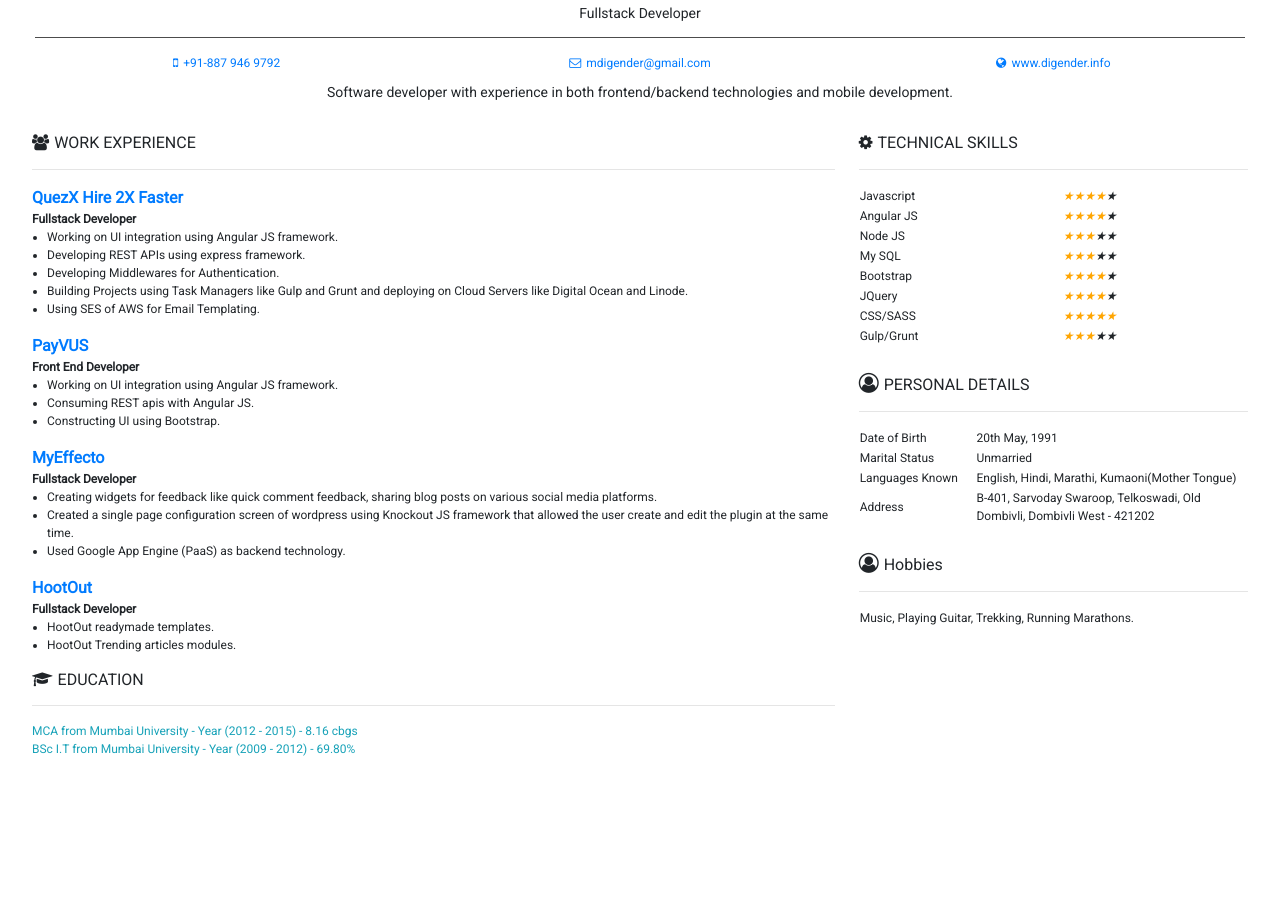
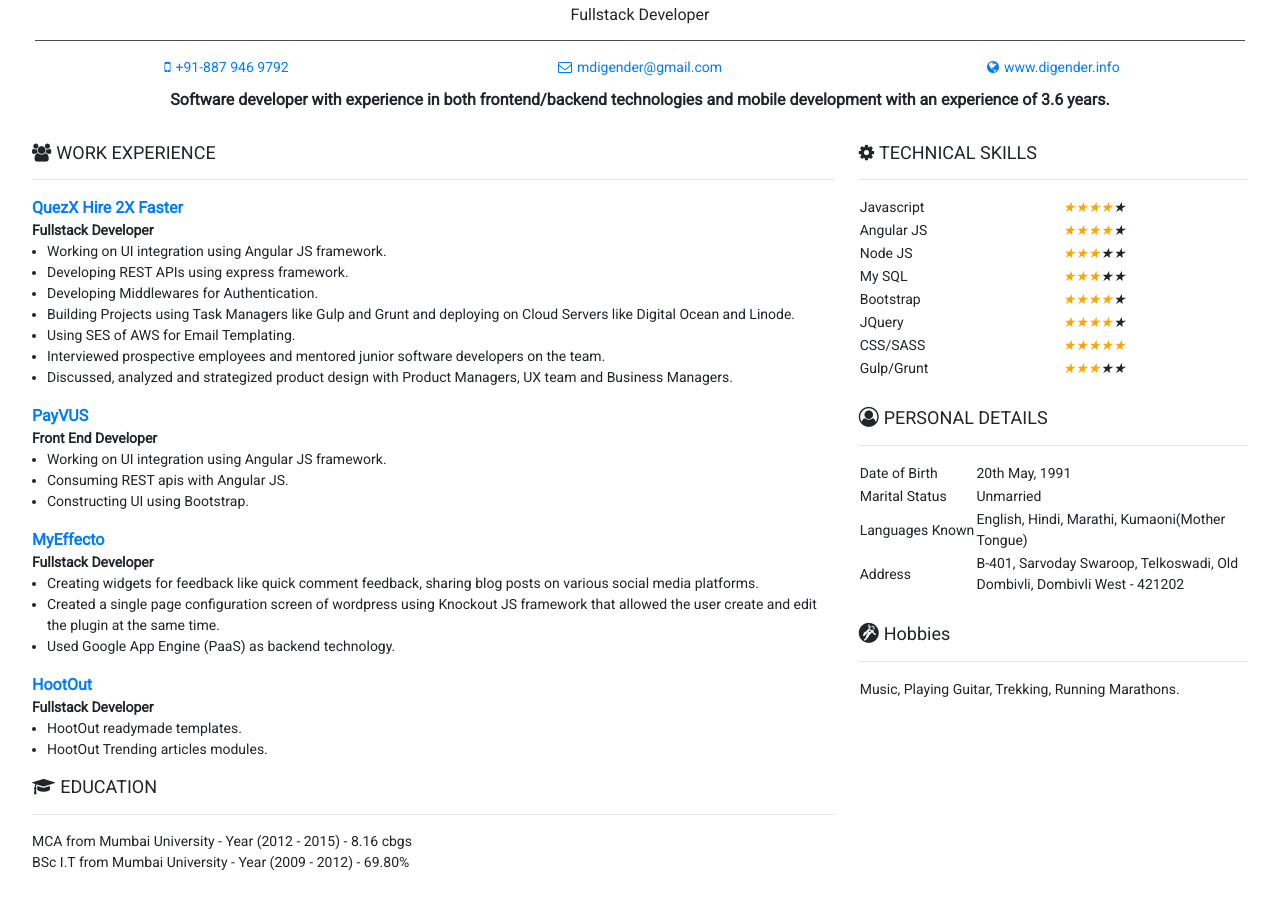
Before and after one commit to Digender/bootstrap-4, a website: page cv/index.html in a window 1280 px wide. Shown: the part 192-1090 px from the top of the page. Before the commit the page ends 975 px from the top, so only its background shows below. Drawn offline with Linux system fonts and the light colour scheme.

Commit message:
font-size fixes

```diff
--- a/cv/index.html
+++ b/cv/index.html
@@ -21,21 +21,21 @@
                 <img style='margin:auto auto; height: 150px' class="img-fluid rounded-circle" src='assets/img/pic.png'></img>
             </div>
             <h3 class='text-info text-center'> Digender Mahara</h3>
-            <h6 class='text-center text-md'>Fullstack Developer</h6>
+            <h6 class='text-center text-lg'>Fullstack Developer</h6>
             <hr/ style='background: #555;'>
-            <div class='row text-primary text-center text-sm'>
+            <div class='row text-primary text-center text-md'>
                 <div class='col-sm-4'><i class='fa fa-mobile'></i><a href="tel:+918879469792" class='m-l-xs'>+91-887&nbsp;946&nbsp;9792</a></div>
                 <div class='col-sm-4'><i class='fa fa-envelope-o'></i><a href="mailto:mdigender@gmail.com" class='m-l-xs'>mdigender@gmail.com</a></div>
                 <div class='col-sm-4'><i class='fa fa-globe'></i><a target='_blank' href="http://www.digender.info" class='m-l-xs'>www.digender.info</a></div>
             </div>
-            <div class='text-center text-md' style="padding: 10px 5px;">Software developer with experience in both frontend/backend technologies and mobile development.</div>
+            <div class='text-center text-lg' style="padding: 10px 5px;"><b>Software developer with experience in both frontend/backend technologies and mobile development with an experience of 3.6 years.</b></div>
             <!-- Main CV starts here -->
             <div class='row'>
                 <div class='col-sm-8' style='padding: 20px 12px;'>
-                    <h5 class='text-lg'><i class='fa fa-users'></i><span class='m-l-xs'>WORK EXPERIENCE</span></h5>
+                    <h5 class='text-xlg'><i class='fa fa-users'></i><span class='m-l-xs'>WORK EXPERIENCE</span></h5>
                     <hr/>
                     <b class='text-primary'>QuezX Hire 2X Faster</b>
-                    <div class='text-sm'>
+                    <div class='text-md'>
                         <b>Fullstack Developer</b>
                         <ul>
                             <li>Working on UI integration using Angular JS framework.</li>
@@ -43,10 +43,12 @@
                             <li>Developing Middlewares for Authentication.</li>
                             <li>Building Projects using Task Managers like Gulp and Grunt and deploying on Cloud Servers like Digital Ocean and Linode.</li>
                             <li>Using SES of AWS for Email Templating.</li>
+                            <li>Interviewed prospective employees and mentored junior software developers on the team.</li>
+                            <li>Discussed, analyzed and strategized product design with Product Managers, UX team and Business Managers.</li>
                         </ul>
                     </div>
                     <b class='text-primary'>PayVUS</b>
-                    <div class='text-sm'>
+                    <div class='text-md'>
                         <b>Front End Developer</b>
                         <ul>
                             <li>Working on UI integration using Angular JS framework.</li>
@@ -55,7 +57,7 @@
                         </ul>
                     </div>
                     <b class='text-primary'>MyEffecto</b>
-                    <div class='text-sm'>
+                    <div class='text-md'>
                         <b>Fullstack Developer</b>
                         <ul>
                             <li>Creating widgets for feedback like quick comment feedback, sharing blog posts on various social media platforms.</li>
@@ -64,22 +66,22 @@
                         </ul>
                     </div>
                      <b class='text-primary'>HootOut</b>
-                    <div class='text-sm'>
+                    <div class='text-md'>
                         <b>Fullstack Developer</b>
                         <ul>
                             <li>HootOut readymade templates.</li>
                             <li>HootOut Trending articles modules.</li>
                         </ul>
                     </div>
-                    <h5 class='text-lg'><i class='fa fa-mortar-board'></i><span class='m-l-xs'>EDUCATION</span></h5>
+                    <h5 class='text-xlg'><i class='fa fa-mortar-board'></i><span class='m-l-xs'>EDUCATION</span></h5>
                     <hr/>
-                    <div class='text-info text-sm'>MCA from Mumbai University - Year (2012 - 2015) - 8.16 cbgs</div>
-                    <div class='text-info  text-sm'>BSc I.T from Mumbai University - Year (2009 - 2012) - 69.80%</div>
+                    <div class='text-md'>MCA from Mumbai University - Year (2012 - 2015) - 8.16 cbgs</div>
+                    <div class='text-md'>BSc I.T from Mumbai University - Year (2009 - 2012) - 69.80%</div>
                 </div>
                 <div class='col-sm-4' style='padding: 20px 12px;'>
-                    <h5 class='text-lg'><i class='fa fa-cog'></i><span class='m-l-xs'>TECHNICAL SKILLS</span></h5>
+                    <h5 class='text-xlg'><i class='fa fa-cog'></i><span class='m-l-xs'>TECHNICAL SKILLS</span></h5>
                     <hr/>
-                    <table class='rating' style='width: 100%;font-size: 12px;'>
+                    <table class='rating text-md' style='width: 100%;'>
                         <tr>
                             <td>Javascript</td>
                             <td><i class='active'>★</i><i class='active'>★</i><i class='active'>★</i><i class='active'>★</i><i>★</i></td>
@@ -113,9 +115,9 @@
                             <td><i class='active'>★</i><i class='active'>★</i><i class='active'>★</i><i>★</i><i>★</i></td>
                         </tr>
                     </table>
-                     <h5 style='margin-top: 25px;'><i class='fa fa-user-circle-o'></i><span class='m-l-xs text-lg'>PERSONAL DETAILS</span></h5>
+                     <h5 style='margin-top: 25px;'><i class='fa fa-user-circle-o'></i><span class='m-l-xs text-xlg'>PERSONAL DETAILS</span></h5>
                     <hr/>
-                    <table class='rating' style='width: 100%;font-size: 12px;'>
+                    <table class='rating text-md' style='width: 100%;'>
                         <tr>
                             <td style='width: 30%;'>Date of Birth</td>
                             <td>20th May, 1991</td>
@@ -133,9 +135,9 @@
                             <td>B-401, Sarvoday Swaroop, Telkoswadi, Old Dombivli, Dombivli West - 421202</td>
                         </tr>
                     </table>
-                    <h5 style='margin-top: 25px;'><i class='fa fa-user-circle-o'></i><span class='m-l-xs text-lg'>Hobbies</span></h5>
+                    <h5 style='margin-top: 25px;'><i class='fa fa-grav'></i><span class='m-l-xs text-xlg'>Hobbies</span></h5>
                     <hr/>
-                    <table class='rating' style='width: 100%;font-size: 12px;'>
+                    <table class='rating text-md' style='width: 100%;'>
                         <tr>
                             <td style='width: 30%;'>Music, Playing Guitar, Trekking, Running Marathons.</td>
                         </tr>
--- a/cv/scss/style.scss
+++ b/cv/scss/style.scss
@@ -34,7 +34,9 @@ body {
 .text-lg {
 	font-size: 16px;
 }
-
+.text-xlg {
+	font-size: 18px;
+}
 ul {
 	margin-left: -25px;
 }
```
Also changed, not shown: cv/css/style.css.
